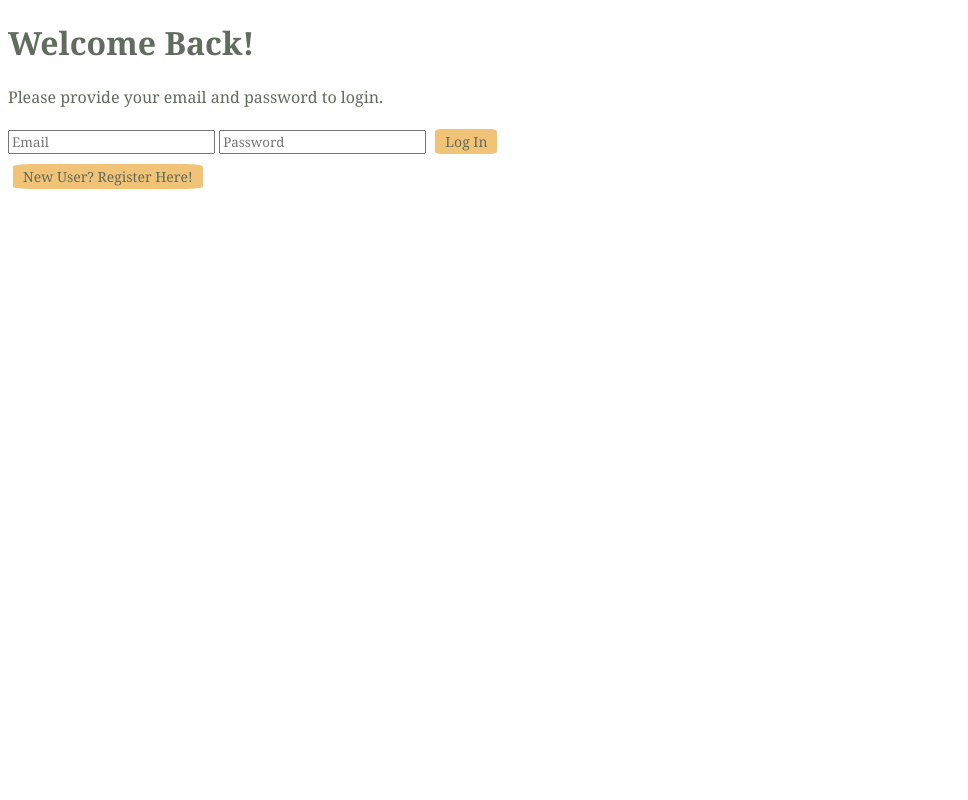
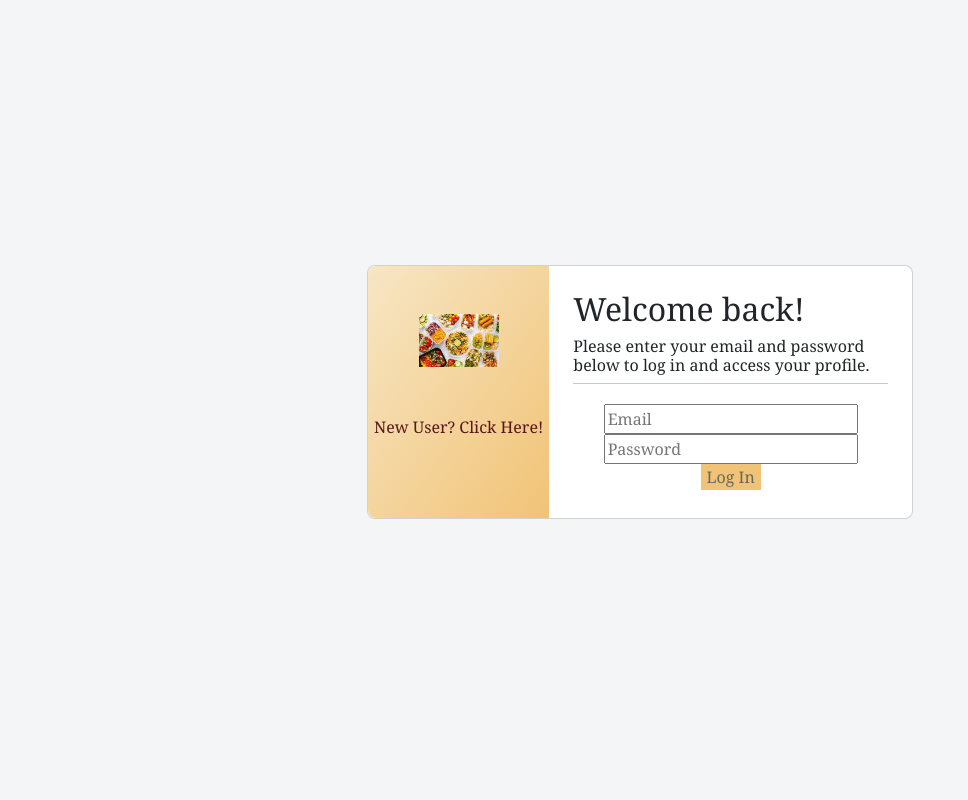
Before and after one commit to JackieNoel/Recipes, a Flask app: page /login in a window 1280 px wide. Shown: the whole page, without its empty margins (0-968 px from the left). Run offline with Flask 3, Linux system fonts and the light colour scheme.

Commit message:
formatted login and registration pages.

```diff
--- a/flask_app/static/style/style.css
+++ b/flask_app/static/style/style.css
@@ -48,14 +48,9 @@ a {
 
 button {
     background-color: #F1C376;
-    border-radius: 10%;
+    border-radius: 35%;
     border: none;
     color: #606C5D;
-    padding: 3px 10px;
-    margin: 5px;
-    text-align: center;
-    text-decoration: none;
-    display: inline-block;
-    font-size: 14px;
-    font-family: Georgia, 'Times New Roman', Times, serif;
+    /* padding: 3px 10px; */
+    margin-top: 15px;
 }
--- a/flask_app/templates/login.html
+++ b/flask_app/templates/login.html
@@ -6,11 +6,13 @@
     <meta http-equiv="X-UA-Compatible" content="IE=edge">
     <meta name="viewport" content="width=device-width, initial-scale=1.0">
     <link rel="stylesheet" type="text/css" href="{{ url_for('static',filename='style/style.css') }}">
+    <link href="https://cdn.jsdelivr.net/npm/bootstrap@5.3.0-alpha1/dist/css/bootstrap.min.css" rel="stylesheet"
+        integrity="sha384-GLhlTQ8iRABdZLl6O3oVMWSktQOp6b7In1Zl3/Jr59b6EGGoI1aFkw7cmDA6j6gD" crossorigin="anonymous">
     <title>Login Page</title>
 </head>
 
 <body>
-    <div class="regisration_login_form">
+    <!-- <div class="regisration_login_form">
         <h1>Welcome Back!</h1>
         <p>Please provide your email and password to login.</p>
         {% with messages = get_flashed_messages() %}
@@ -26,7 +28,54 @@
             <button type="submit">Log In</button>
         </form>
         <form action="/register"> <button>New User? Register Here!</button> </form>
-    </div>
+    </div> -->
+
+
+    <section class="vh-100" style="background-color: #f4f5f7;">
+        <div class="container py-5 h-100">
+            {% with messages = get_flashed_messages() %}
+            {% if messages %}
+            {% for message in messages %}
+            <p style="color: red;">{{message}}</p>
+            {% endfor %}
+            {% endif %}
+            {% endwith %}
+            <div class="row d-flex justify-content-center align-items-center h-100">
+                <div class="col col-lg-6 mb-4 mb-lg-0">
+                    <div class="card mb-3" style="border-radius: .5rem;">
+                        <div class="row g-0">
+                            <div class="col-md-4 gradient-custom text-center text-white"
+                                style="border-top-left-radius: .5rem; border-bottom-left-radius: .5rem;">
+                                <img src="{{url_for('static', filename='/images/loginfood.jpeg')}}" alt="Avatar"
+                                    class="img-fluid my-5" style="width: 80px;" />
+                                <br>
+                                <a class="text-decoration-none text-danger-emphasis" href="/register">New User? Click Here!</a>
+                                <i class="far fa-edit mb-5"></i>
+                            </div>
+                            <div class="col-md-8">
+                                <div class="card-body p-4">
+                                    <h2>Welcome back!</h2>
+                                    <h6>Please enter your email and password below to log in and access your profile.
+                                    </h6>
+                                    <hr class="mt-0 mb-3">
+                                    <div class="row pt-1 text-center">
+                                        <form action="/login_form" method="post">
+                                            <input type="text" name="email" placeholder="Email">
+                                            <input type="password" name="password" placeholder="Password">
+                                            <br>
+                                            <button class="btn-sm" type="submit">Log In</button>
+                                        </form>
+                                    </div>
+                                    <div class="row pt-1 text-center">
+                                    </div>
+                                </div>
+                            </div>
+                        </div>
+                    </div>
+                </div>
+            </div>
+        </div>
+    </section>
 </body>
 
 </html>
```
Also changed, not shown: flask_app/templates/registration.html (+5 -37 lines), flask_app/static/images/loginfood.jpeg (added), flask_app/static/images/orange.jpeg (added), flask_app/static/images/orange2.jpeg (added), flask_app/static/images/registerfood.avif (added), flask_app/static/images/registrationimage.png (added).
